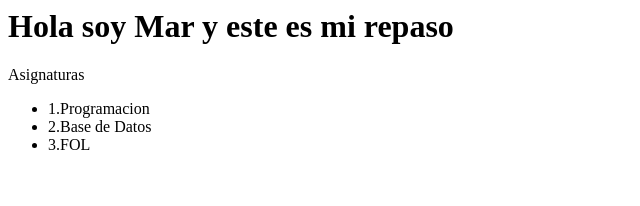
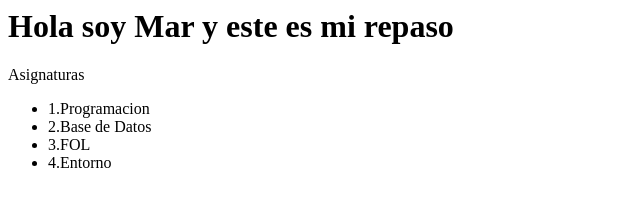
Before and after one commit to MarPerezGea/repasoexamen, a plain HTML site: page index.html in a window 1280 px wide. Shown: the full height of the page, 0-640 px from the left. Drawn offline with Linux system fonts and the light colour scheme.

Commit message:
Entorno commit

```diff
--- a/index.html
+++ b/index.html
@@ -4,4 +4,5 @@
     <li>1.Programacion</li>
     <li>2.Base de Datos</li>
     <li>3.FOL</li>
+    <li>4.Entorno</li>
 </ul>
```
